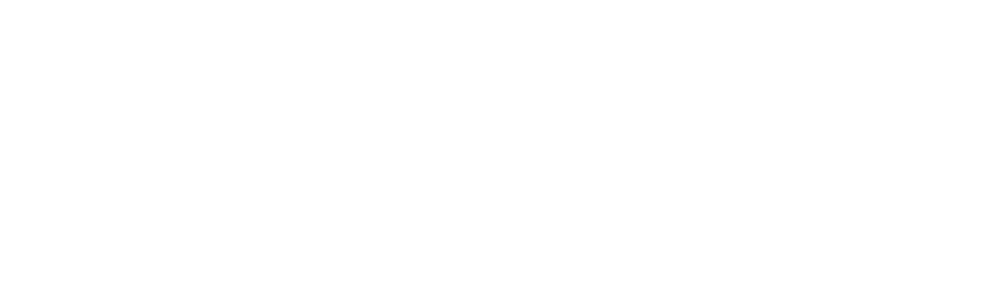
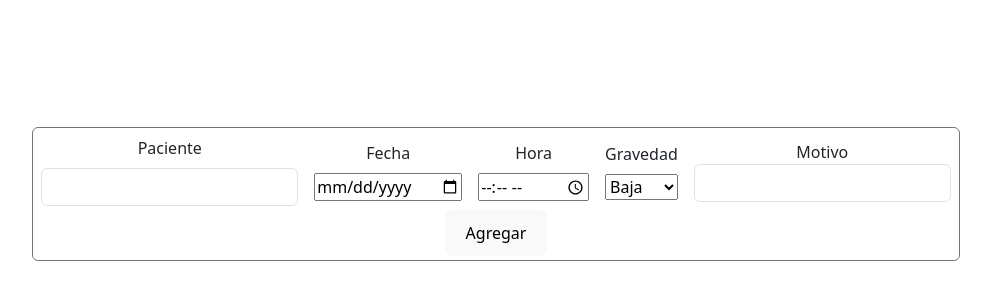
Before and after one commit to diegocmd20/desafio-eventos-vue, a Vue app: page / in a window 1280 px wide. Shown: the part 206-506 px from the top of the page, without its empty margins (144-1135 px from the left). Built offline with nearby package versions, Linux system fonts and the light colour scheme.

Commit message:
Template father done

```diff
--- a/index.html
+++ b/index.html
@@ -5,7 +5,7 @@
     <link rel="icon" type="image/svg+xml" href="/vite.svg" />
     <meta name="viewport" content="width=device-width, initial-scale=1.0" />
     <link href="https://cdn.jsdelivr.net/npm/bootstrap@5.3.3/dist/css/bootstrap.min.css" rel="stylesheet" integrity="sha384-QWTKZyjpPEjISv5WaRU9OFeRpok6YctnYmDr5pNlyT2bRjXh0JMhjY6hW+ALEwIH" crossorigin="anonymous">
-    <title>Vite + Vue</title>
+    <title>Administrador de Citas</title>
   </head>
   <body>
     <div id="app"></div>
--- a/src/App.vue
+++ b/src/App.vue
@@ -1,9 +1,9 @@
 <script setup>
+  import Cita from './components/Cita.vue'
 </script>
 
 <template>
-
+  <Cita/>
 </template>
 
-<style scoped>
-</style>
+<style scoped></style>
--- /dev/null
+++ b/src/components/Cita.vue
@@ -0,0 +1,44 @@
+<template>
+    <div class="border border-secondary rounded border-1 py-1">
+        <div class="d-flex align-items-center justify-content-center">
+
+                <div class="d-flex flex-column my-1 mx-2">
+                    <label for="paciente" class="form-label fst-semibold">Paciente</label>
+                    <input name="paciente" type="text" class="form-control">
+                </div>
+                <div class="d-flex flex-column my-1 mx-2">
+                    <label for="fecha" class="form-label fst-semibold">Fecha</label>
+                    <input type="date" name="fecha">
+                </div>
+                <div class="d-flex flex-column my-1 mx-2">
+                    <label for="hora" class="form-label fst-semibold">Hora</label>
+                    <input type="time" name="hora">
+                </div>
+                <div class="d-flex flex-column my-1 mx-2">
+                    <label for="gravedad" class="form-label">Gravedad</label>
+                    <select name="gravedad">
+                        <option value="">Baja</option>
+                        <option value="">Media</option>
+                        <option value="">Grave</option>
+                    </select>
+                </div>
+                <div class="d-flex flex-column my-1 mx-2">
+                    <label for="motivo">Motivo</label>
+                    <input name="motivo" type="text" class="form-control">
+                </div>
+
+        </div>
+        <button type="submit">Agregar</button>
+    </div>
+</template>
+
+<script>
+export default {
+    name: 'Cita',
+    data() {
+        return {};
+    }
+};
+</script>
+
+<style scoped></style>
```
